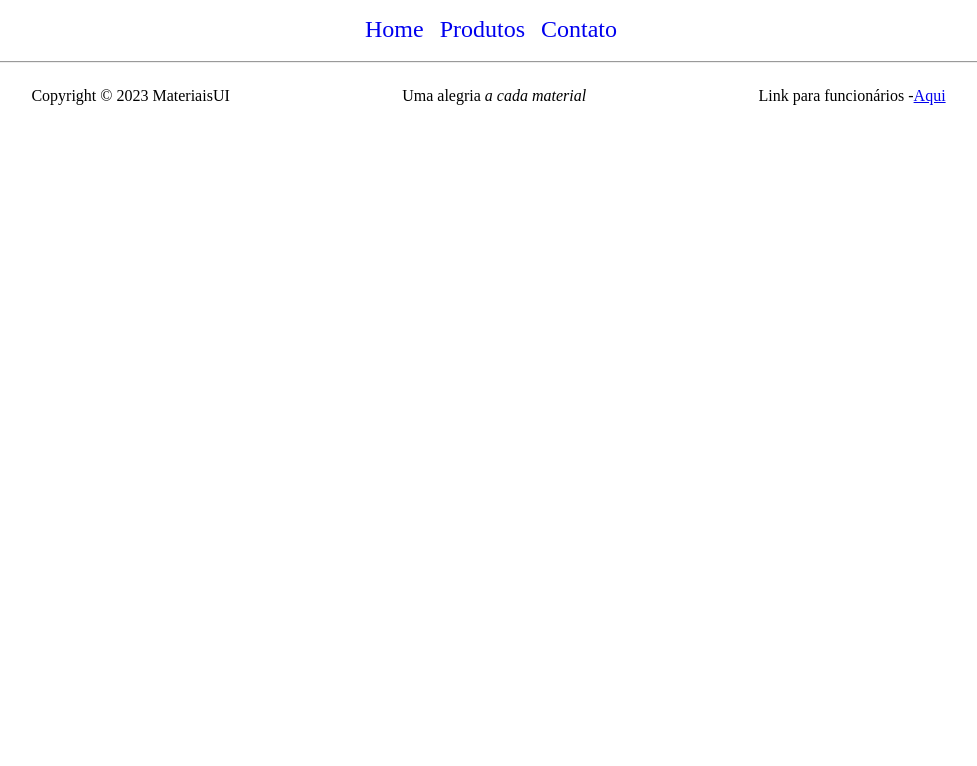
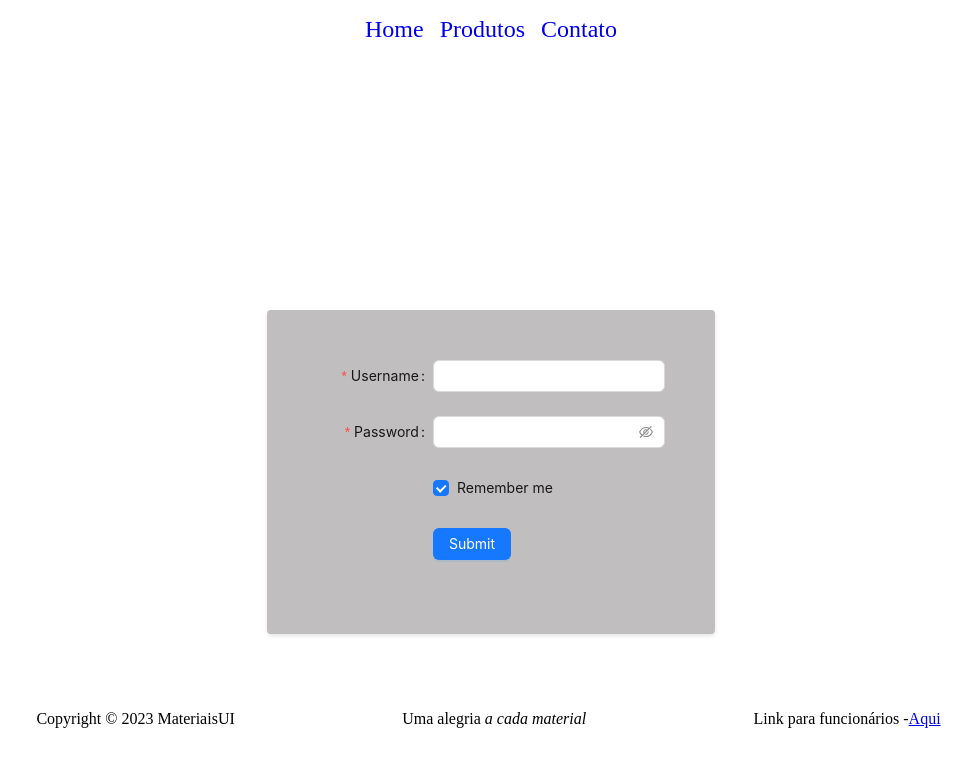
Before and after one commit to PedroVMB/Loja-de-materiais-front, a Next.js app: page /login in a window 1280 px wide. Shown: the top 766 px of the page, without its empty margins (149-1126 px from the left). Built offline with nearby package versions, Linux system fonts and the light colour scheme.

Commit message:
feat: adicionando página de login

```diff
--- a/app/(authenticated)/admin/[adicionar]/page.tsx
+++ /dev/null
@@ -1,5 +0,0 @@
-export default function AdminAdicionarPage(){
-  return <>
-
-  </>
-}
--- a/app/(authenticated)/admin/[atualizar]/page.tsx
+++ /dev/null
@@ -1,6 +0,0 @@
-export default function AdminAtualizarPage(){
-  return <>
-
-
-  </>
-}
--- a/app/(public)/home/home-components/Banner/Banner.module.scss
+++ b/app/(public)/home/home-components/Banner/Banner.module.scss
@@ -15,7 +15,6 @@
   }
 
   .Titulo {
-      text-transform: uppercase;
       margin: 0;
       margin-top: 10;
       text-align: center;
--- /dev/null
+++ b/app/(public)/login/Login.module.scss
@@ -0,0 +1,13 @@
+.container {
+  display: flex;
+  justify-content: center;
+  margin-top: 17%;
+  padding: 50px 40px;
+}
+
+.card {
+  background-color: #c0bebe;
+  padding: 50px;
+  border-radius: 4px;
+  box-shadow: 0 2px 4px rgba(0, 0, 0, 0.1);
+}
--- a/app/(public)/login/page.tsx
+++ b/app/(public)/login/page.tsx
@@ -1,9 +1,59 @@
-export default function LoginPage(){
-  return <>
-    <form action="">
+'use client';
+
+import React from 'react';
+import { Button, Checkbox, Form, Input } from 'antd';
+import styles from './Login.module.scss';
+
+const onFinish = (values: any) => {
+  console.log('Success:', values);
+};
+
+const onFinishFailed = (errorInfo: any) => {
+  console.log('Failed:', errorInfo);
+};
 
 
+export default function LoginPage() {
+  return <>
+    <div className={styles.container}>
+      <div className={styles.card}>
+      <Form
+        name="basic"
+        labelCol={{ span: 8 }}
+        wrapperCol={{ span: 16 }}
+        style={{ maxWidth: 600 }}
+        initialValues={{ remember: true }}
+        onFinish={onFinish}
+        onFinishFailed={onFinishFailed}
+        autoComplete="off"
+      >
+        <Form.Item
+          label="Username"
+          name="username"
+          rules={[{ required: true, message: 'Please input your username!' }]}
+        >
+          <Input />
+        </Form.Item>
 
-    </form>
+        <Form.Item
+          label="Password"
+          name="password"
+          rules={[{ required: true, message: 'Please input your password!' }]}
+        >
+          <Input.Password />
+        </Form.Item>
+
+        <Form.Item name="remember" valuePropName="checked" wrapperCol={{ offset: 8, span: 16 }}>
+          <Checkbox>Remember me</Checkbox>
+        </Form.Item>
+
+        <Form.Item wrapperCol={{ offset: 8, span: 16 }}>
+          <Button type="primary" htmlType="submit">
+            Submit
+          </Button>
+        </Form.Item>
+      </Form>
+      </div>
+    </div>
   </>
 }
--- a/src/components/footer/Footer.module.scss
+++ b/src/components/footer/Footer.module.scss
@@ -5,15 +5,24 @@
     justify-content: space-evenly;
     flex-wrap: wrap;
     align-items: center;
+    bottom: 0;
+    left: 0;
+    right: 0;
+    height: 50px;
+    padding: 10px;
+    box-sizing: border-box;
+  }
 
-    ul {
+  .Rodape ul {
     padding: 0;
+  }
 
-        li {
+  .Rodape li {
     display: inline-block;
     margin: 0px 5px;
+  }
 
-            i {
+  .Rodape li i {
     width: 36px;
     height: 36px;
     display: inline-block;
@@ -24,10 +33,6 @@
     color: #363e50;
     transition: all 0.5s;
   }
-        }
-    }
-
-}
 
   .link {
     display: flex;
--- a/src/components/footer/index.tsx
+++ b/src/components/footer/index.tsx
@@ -6,7 +6,7 @@
 export default function Footer() {
   return (
     <>
-      <hr />
+
       <footer className={styles.Rodape}>
         <div>
           <p>Copyright &copy; {new Date().getFullYear()} MateriaisUI</p>
```
Also changed, not shown: app/(public)/produtos/[produtoId]/page.tsx (deleted). Lines whose indentation alone changed are shown as unchanged.
